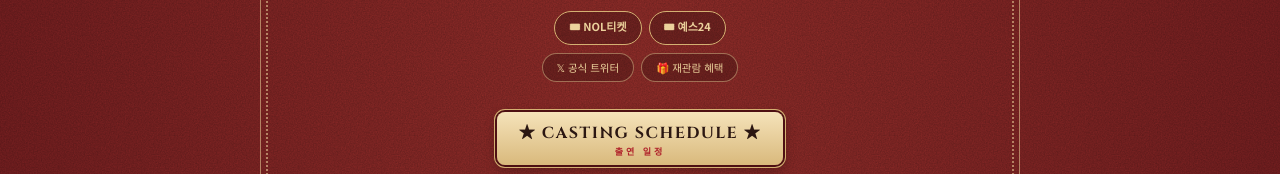
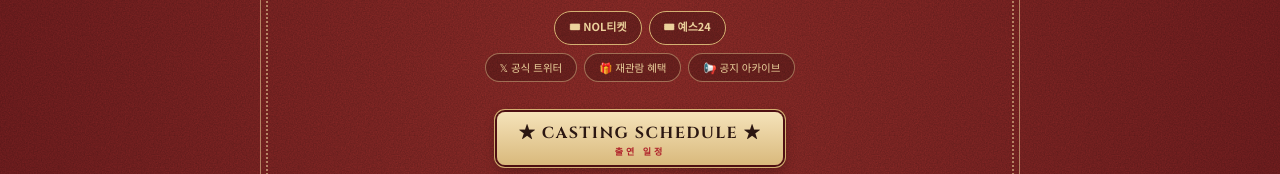
Before and after one commit to chichiandpopo/2026_AGATHA, a plain HTML site: page index.html in a window 1280 px wide. Shown: the part 626-800 px from the top of the page. Drawn offline with nearby package versions, Linux system fonts and the light colour scheme; a web font is replaced by a local one.

Commit message:
Add link to notice archive in index.html

```diff
--- a/index.html
+++ b/index.html
@@ -219,6 +219,7 @@ body{font-family:'Noto Sans KR',sans-serif;color:var(--ink);min-height:100vh;pad
     <div class="info-row">
       <a href="https://x.com/ninestory9?s=20" target="_blank" rel="noopener" class="info-btn">𝕏 공식 트위터</a>
       <a href="https://x.com/ninestory9/status/2117512639974977657" target="_blank" rel="noopener" class="info-btn">🎁 재관람 혜택</a>
+      <a href="https://claude.ai/artifact/9jwX8pGLLbBjrgLus5ruSq" target="_blank" rel="noopener" class="info-btn">📢 공지 아카이브</a>
     </div>
   </header>
 
```
